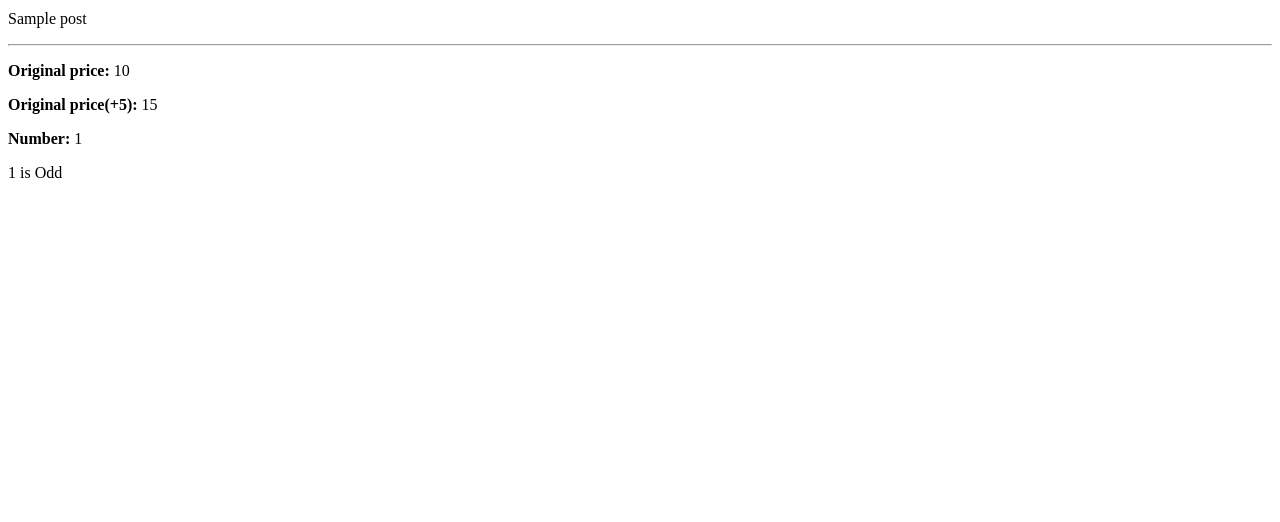
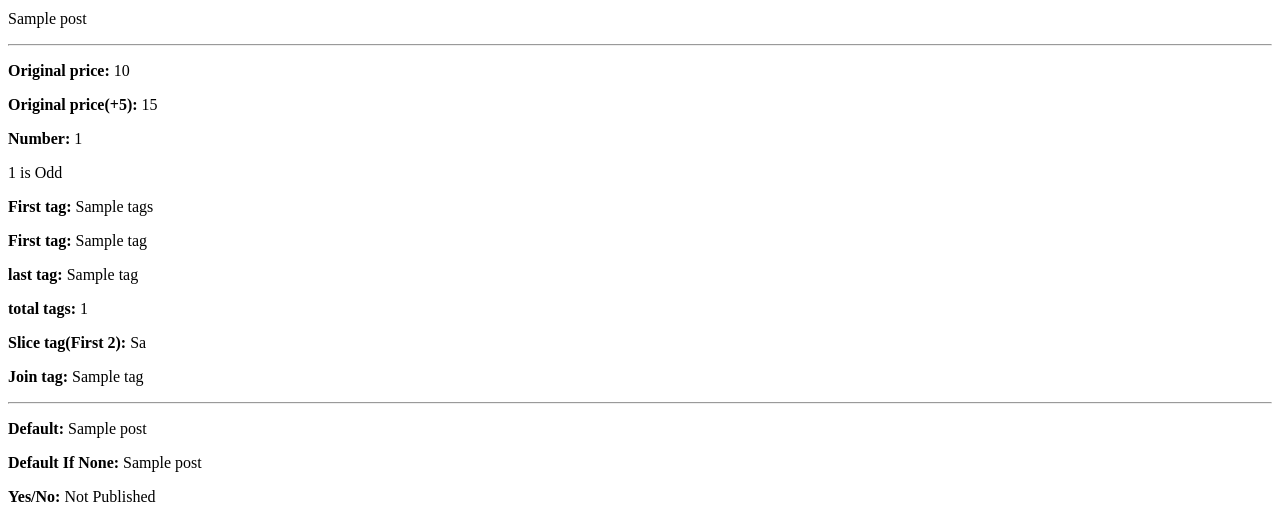
Before and after one commit to anishaaktar1105-sys/django-backend-learning, a Django app: template myProject7/blog/templates/blog/blog_details.html in a window 1280 px wide. Shown: the part 308-830 px from the top of the page. Before the commit the page ends 486 px from the top, so only its background shows below. Run offline with Django 5.2, Linux system fonts and the light colour scheme; the template is opened without the code that fills it: most values are stand-ins (such as "Sample title", 1, 10 or a date in 2020).

Commit message:
Templates:Text,Numbers,Lists,Yes/No

```diff
--- a/myProject7/blog/templates/blog/blog_details.html
+++ b/myProject7/blog/templates/blog/blog_details.html
@@ -29,6 +29,23 @@
     {%else%}
     <p>{{post.number}} is Odd</p>
     {%endif %}
+
+    {%comment%}List Filters{% endcomment %}
+    <p><b>First tag:</b> {{ post.tags }}</p>
+    <p><b>First tag:</b> {{ post.tags|first }}</p>
+    <p><b>last tag:</b> {{ post.tags|last }}</p>
+    <p><b>total tags:</b> {{ post.tags|length }}</p>
+    <p><b>Slice tag(First 2):</b> {{ post.tags|slice:":2" }}</p>
+    <p><b>Join tag:</b> {{ post.tags|join:", " }}</p>
+<hr>
+{%comment%}Yes /No  and pluralisation{% endcomment %}
+    <p><b>Default:</b> {{ post.title|default:"No Title" }}</p>
+    <p><b>Default If None:</b> {{ post.title|default_if_none:"No Title" }}</p>
+    <p><b>Yes/No:</b> {{ post.is_published|yesno:"Published,Not Published" }}</p>
+
+
+
+
 </body>
 
 </html>
```
